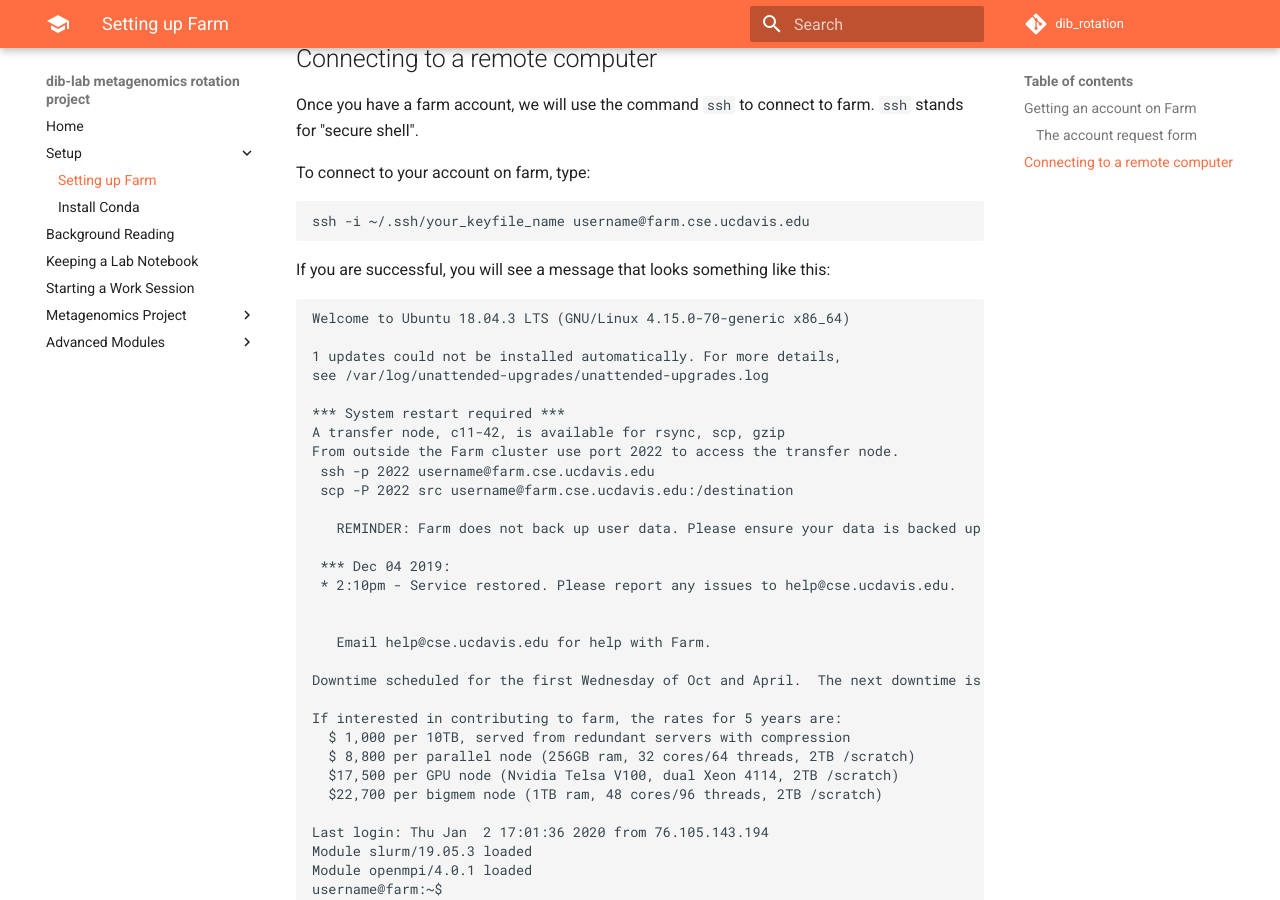
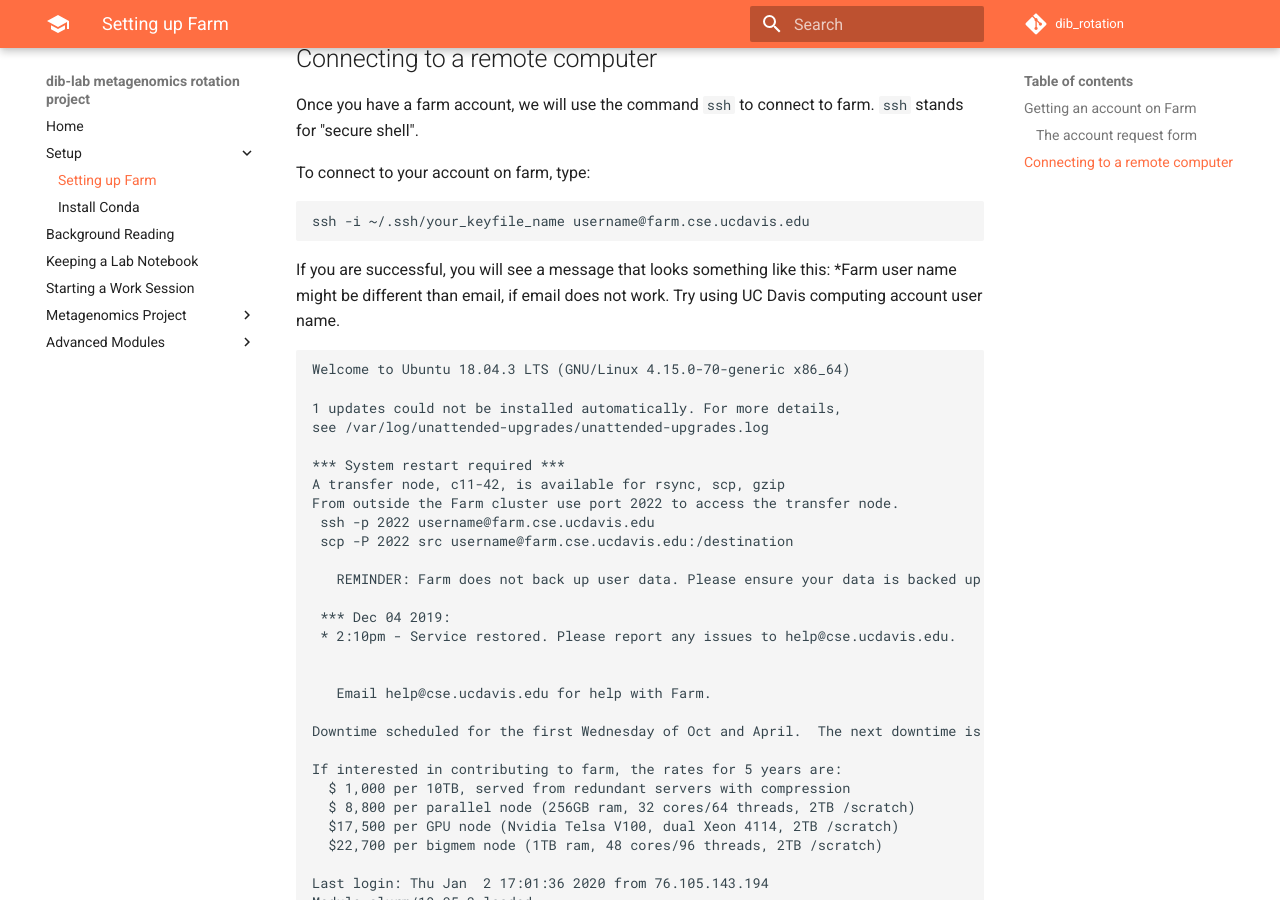
Before and after one commit to dib-lab/dib_rotation, an MkDocs documentation site: the page built from doc/01_farm_account.md, in a window 1280 px wide and 900 px high, scrolled down 1379 px. Built offline with MkDocs 1.6.1 and Material for MkDocs 9.7.7, drawn with Linux system fonts in a browser that asks for light colours; comment, search, counter and statistics services are not loaded.

Commit message:
different user name reminder

````diff
--- a/doc/01_farm_account.md
+++ b/doc/01_farm_account.md
@@ -69,7 +69,7 @@
 ```
 
 If you are successful, you will see a message that looks something like this:
-
+*Farm user name might be different than email, if email does not work. Try using UC Davis computing account user name.
 ```
 Welcome to Ubuntu 18.04.3 LTS (GNU/Linux 4.15.0-70-generic x86_64)
 
````
